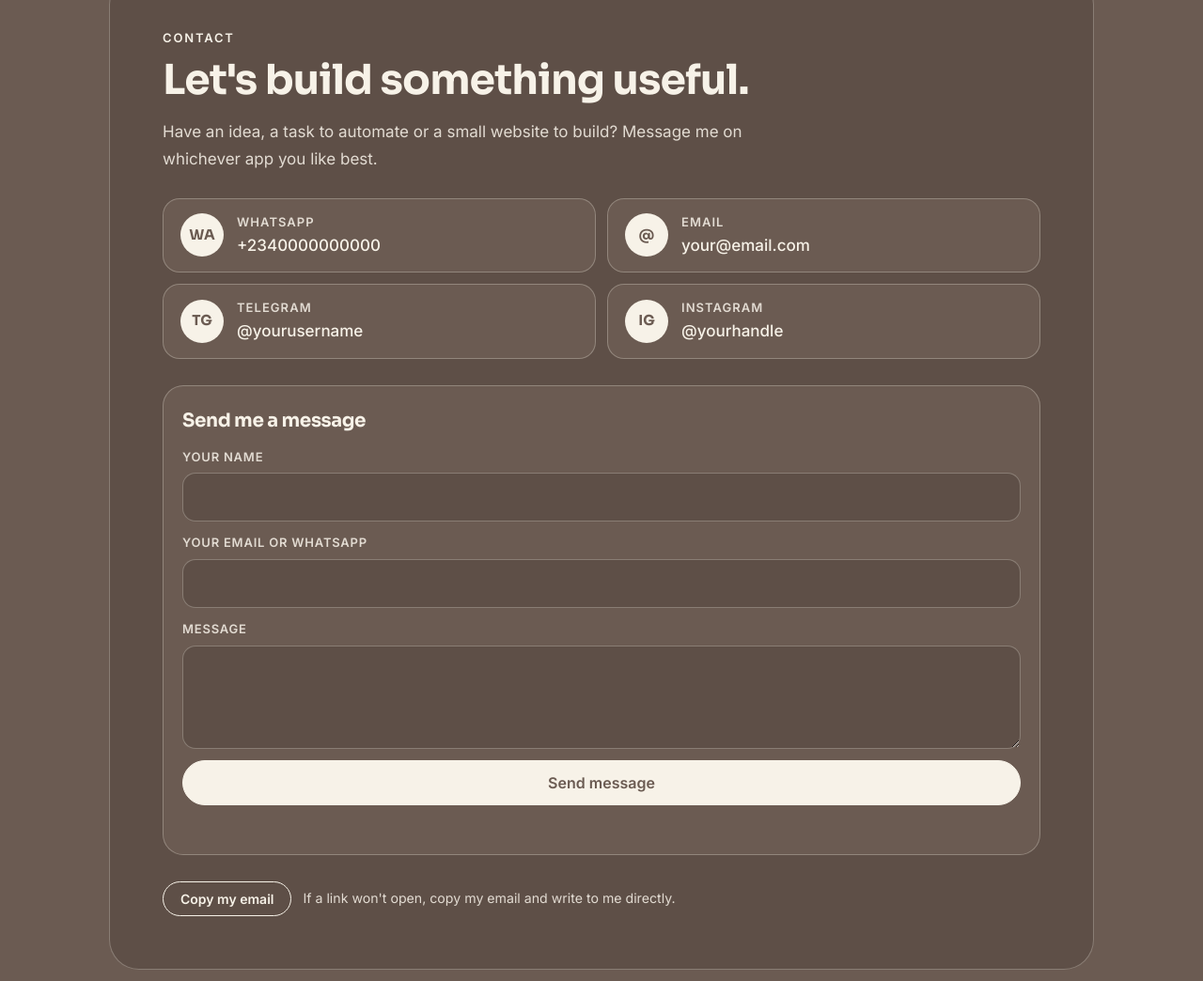
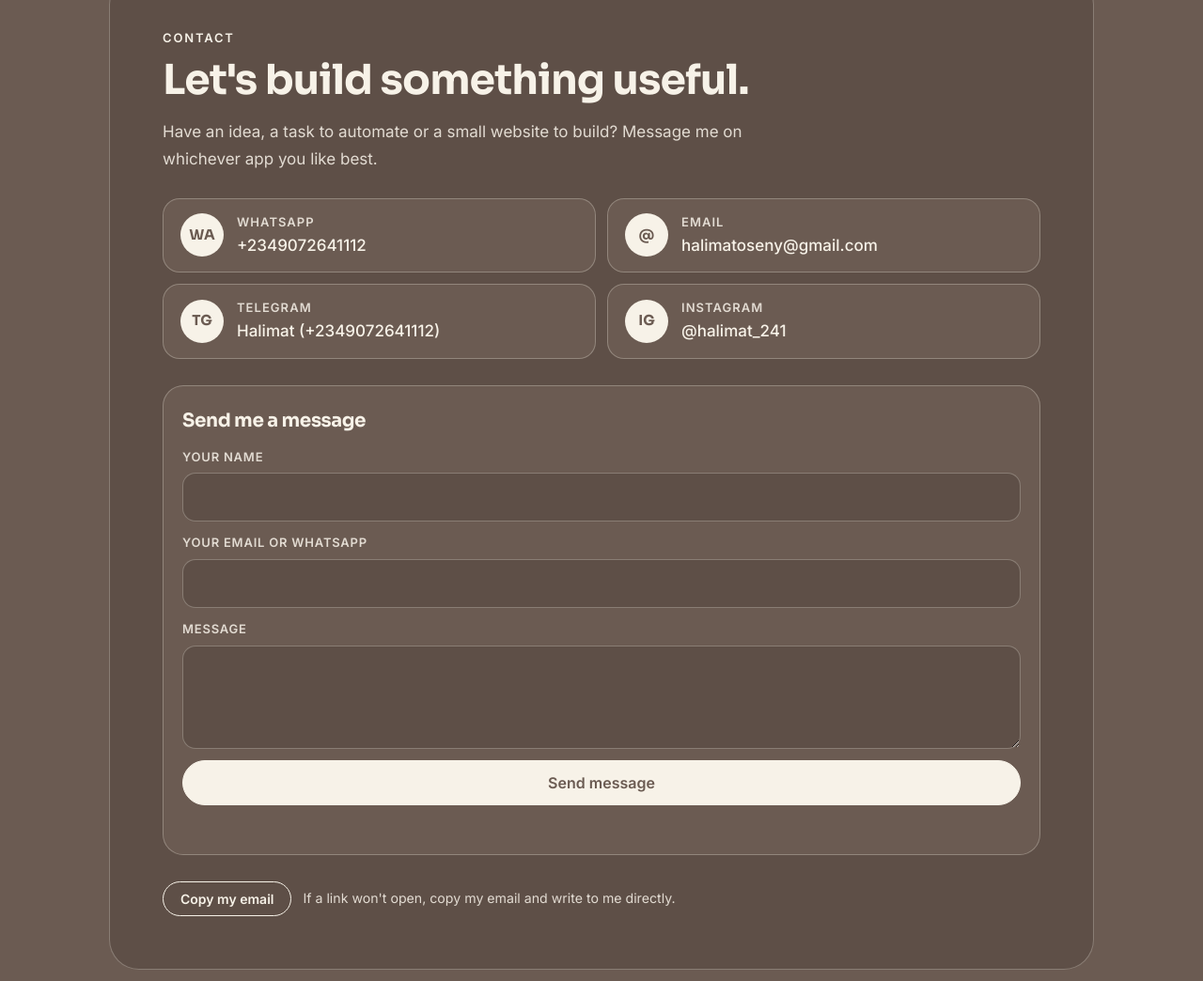
Before and after one commit to OHalimat/OHalimat.github.io, a plain HTML site: page index.html in a window 1280 px wide. Shown: the part 4009-5053 px from the top of the page at 94% size. Drawn offline with nearby package versions, Linux system fonts and the light colour scheme; a web font is replaced by a local one.

Commit message:
Add files via upload

```diff
--- a/index.html
+++ b/index.html
@@ -522,10 +522,10 @@ footer .wrap { display: flex; flex-wrap: wrap; justify-content: space-between; g
 var CONFIG = {
   photo: "me.jpg",
   photoPosition: "center 25%",
-  whatsapp: "2340000000000",
-  email: "your@email.com",
-  telegram: "yourusername",
-  instagram: "yourhandle",
+  whatsapp: "2349072641112",
+  email: "halimatoseny@gmail.com",
+  telegramPhone: "2349072641112",
+  instagram: "halimat_241",
   linkedin: "",
   github: "",
   /* Paste your n8n Production webhook URL between the quotes to turn on the message form. */
@@ -545,7 +545,7 @@ var CONFIG = {
   }
   setContact("whatsapp", "https://wa.me/" + CONFIG.whatsapp, CONFIG.whatsapp ? "+" + CONFIG.whatsapp : "");
   setContact("email", "mailto:" + CONFIG.email, CONFIG.email);
-  setContact("telegram", "https://t.me/" + CONFIG.telegram, CONFIG.telegram ? "@" + CONFIG.telegram : "");
+  setContact("telegram", "https://t.me/+" + CONFIG.telegramPhone, CONFIG.telegramPhone ? "Halimat (+" + CONFIG.telegramPhone + ")" : "");
   setContact("instagram", "https://instagram.com/" + CONFIG.instagram, CONFIG.instagram ? "@" + CONFIG.instagram : "");
   setContact("linkedin", CONFIG.linkedin, CONFIG.linkedin ? "My profile" : "");
   setContact("github", "https://github.com/" + CONFIG.github, CONFIG.github ? "@" + CONFIG.github : "");
```
